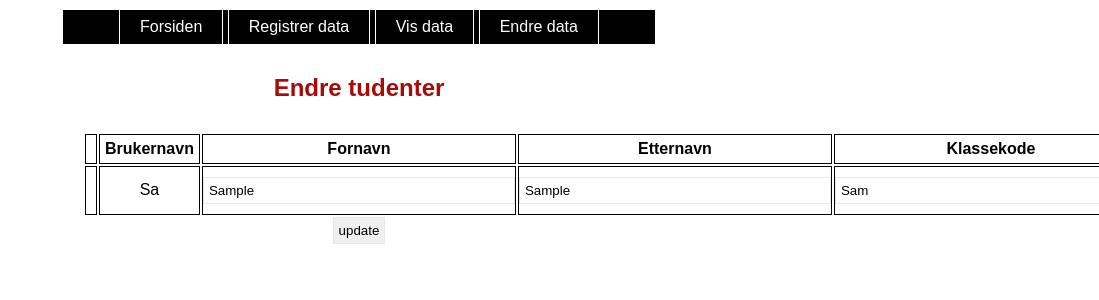
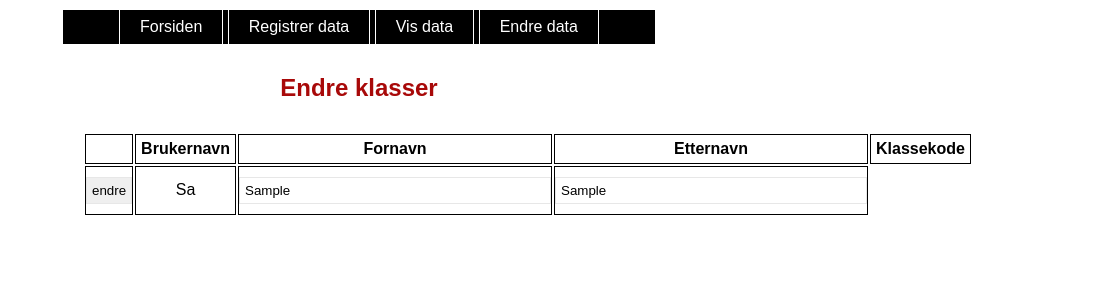
Before and after one commit to NicTorgersen/web1000-innlevering2, a PHP site: page /endre-student.php in a window 1480 px wide; the page is wider, and only the part inside the window is pictured. Shown: the top 300 px of that part, without its empty margins (381-1480 px from the left). Run offline with PHP 8.4, Linux system fonts and the light colour scheme; tables that the repository leaves empty hold one stand-in row (values such as "Sample post"); some libraries are stand-ins or nearby versions.

Commit message:
endre student

```diff
--- a/endre-student.php
+++ b/endre-student.php
@@ -4,11 +4,13 @@
     require_once('php/database/classModel.php');
 
     $students = new StudentModel($db);
+
     $classes = new ClassModel($db);
 
 
-if (isset($_POST['endre'], $_POST['klassenavn'], $_POST['klassekode'])){
-	$students->updateStudent ($_POST['klassekode'], $_POST ['klassenavn']);
+if (isset($_POST['endre'], $_POST['fornavn'], $_POST ['etternavn'], $_POST ['klassekode'], $_POST['brukernavn'])){
+    $students->updateClass ($_POST['brukernavn'], $_POST ['fornavn'], $_POST ['etternavn'], $_POST ['klassekode']);
+
 };
 ?>
 <!DOCTYPE html>
@@ -42,9 +44,9 @@ if (isset($_POST['endre'], $_POST['klassenavn'], $_POST['klassekode'])){
 
         <div>
 
-            <h2 class="text-blue">Endre tudenter</h2>
+            <h2 class="text-blue">Endre klasser</h2>
 
-            <form method="POST" action="endre-student.php">
+
                 <div>
         <table>
                     <thead>
@@ -58,25 +60,31 @@ if (isset($_POST['endre'], $_POST['klassenavn'], $_POST['klassekode'])){
                     </thead>
                     <tbody>
                         <?php
-                        foreach ($students->getStudents() as $key => $student) {
+                        foreach ($students->getStudents() as $key => $student)  {
+                            echo '<form method = "POST" action ="" >';
                             echo '<tr>'.PHP_EOL;
-                            echo '<td></td>'.PHP_EOL;
+                            echo '<td> <input type= "submit" name ="endre" value ="endre"> </td>'.PHP_EOL;
                             echo '<td>' . $student['brukernavn'] . '</td>'.PHP_EOL;
                             echo '<td><input type="text" name="fornavn" value="' . $student['fornavn'] . '"></td>'.PHP_EOL;
                             echo '<td><input type="text" name="etternavn" value="' . $student['etternavn'] . '"></td>'.PHP_EOL;
-                            echo '<td><input type="text" name="klassekode" value="' . $student['klassekode'] . '"></td>'.PHP_EOL;
-                            echo '<input type="hidden" name="hidden" value=" '. $student['brukernavn'] . '">'.PHP_EOL;
+                            //echo '<td><input type="text" name="klassekode" value="' . $class['klassekode'] . '"></td>'.PHP_EOL;
                             echo '</tr>'.PHP_EOL;
+                            echo '<input type="hidden" name="brukernavn" value="' . $student['brukernavn'] . '">'.PHP_EOL;
+
+                            //echo '<input type="text" name="klassekode" value="' . $class['klassekode'] . '">'.PHP_EOL;
+                            echo '</form>';
+
                         }
                         ?>
+
                     </tbody>
                 </table>
-                <input type="submit" name="update" value="update"
+
 
 </div>
 
 
-            </form>
+
         </div>
 
     </div>
```
